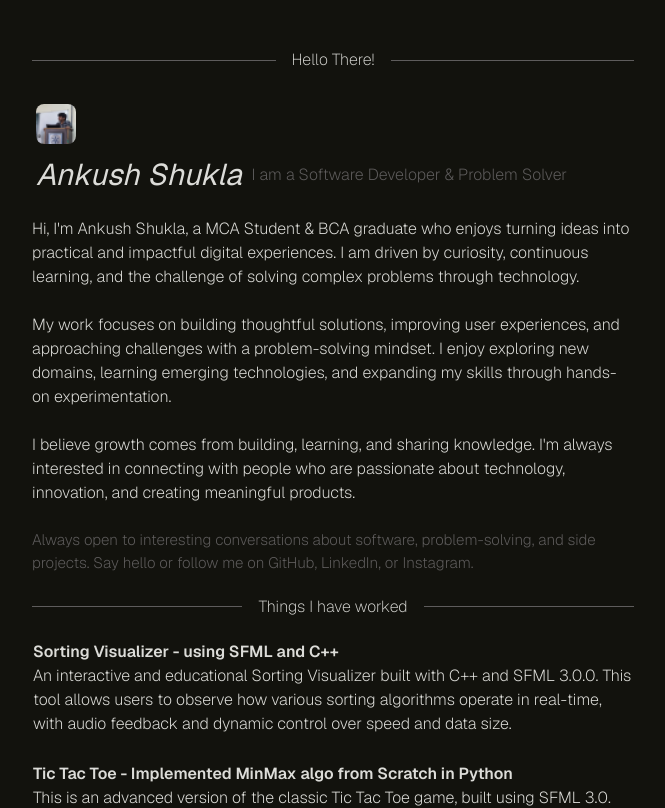
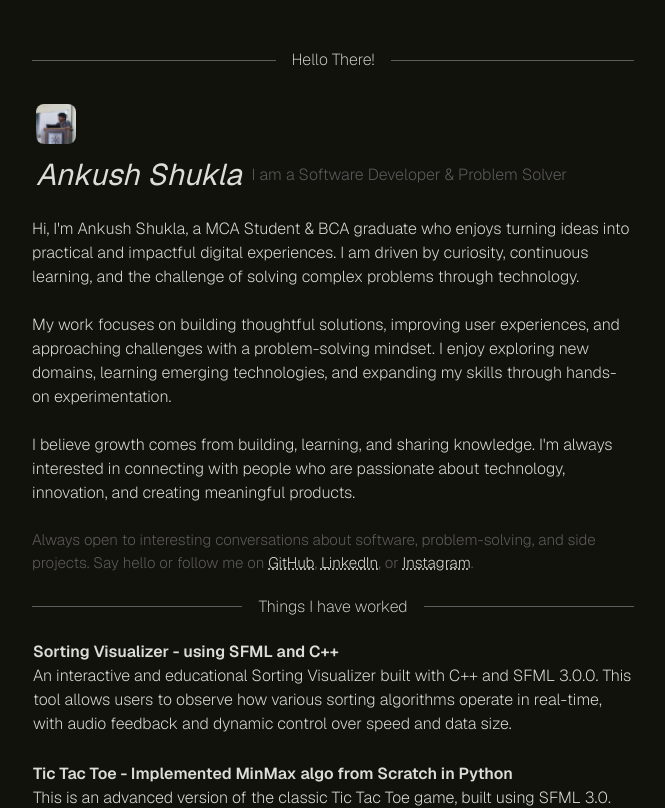
Before and after one commit to Ankush-Shukla/portfolioWebsite, an Angular app: page / in a window 1280 px wide. Shown: the top 808 px of the page, without its empty margins (307-972 px from the left). Built offline with nearby package versions, Linux system fonts and the light colour scheme.

Commit message:
added some better cta

```diff
--- a/src/app/components/about-me/about-me.css
+++ b/src/app/components/about-me/about-me.css
@@ -6,3 +6,8 @@
     color: var(--muted);
     font-size: 0.95em;
 }
+
+a{
+    color : #DCDCD8 !important;
+    text-decoration:underline dotted !important;
+}
```
